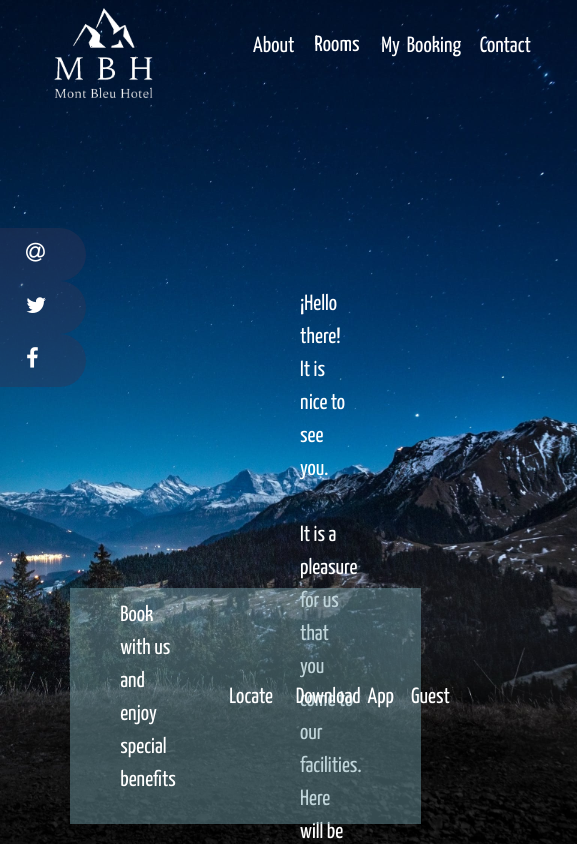
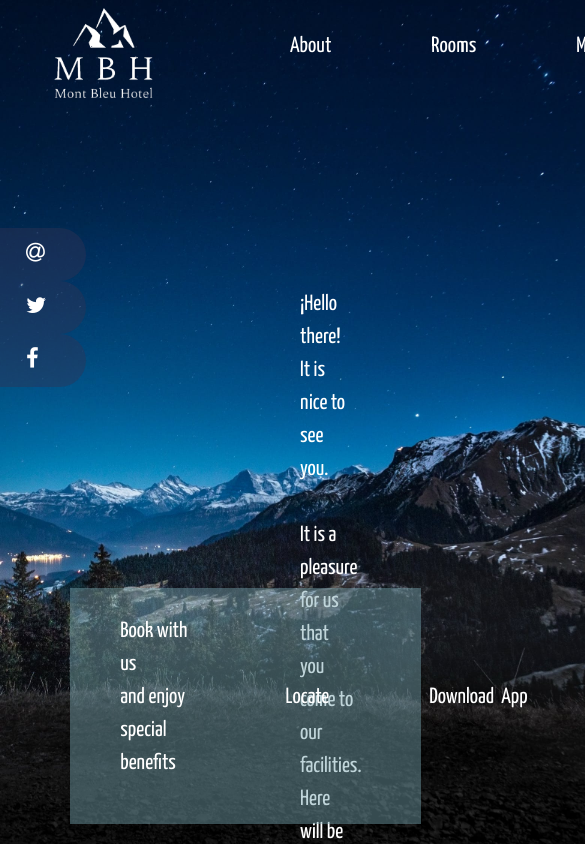
Before and after one commit to nattury/final, a Vue app: page / in a window 390 px wide. Shown: the top 844 px of the page, 585 px wide, since content can reach past the window. Built offline with nearby package versions, Linux system fonts and the light colour scheme.

Commit message:
6 responsive

```diff
--- a/src/App.vue
+++ b/src/App.vue
@@ -87,7 +87,7 @@ body {
 
 .links {
   text-decoration: none;
-  padding: 5%;
+  padding: 40px;
   margin: 10px;
 }
 
--- a/src/components/Principal.vue
+++ b/src/components/Principal.vue
@@ -16,7 +16,7 @@
     </main>
     <footer class="foot">
       <p>Book with us <br />and enjoy special benefits</p>
-      <ul>
+      <ul class="menubajo">
         <li><a class="links" href="/locate">Locate</a></li>
         <li>
           <a class="links" href="https://www.apple.com/co/app-store/" target="_blank"
@@ -134,6 +134,10 @@ export default {
   color: white;
 }
 
+.menubajo{
+  width:70%;
+}
+
 @media(max-width: 800px){
   .foot {
     width: 90%;
```
